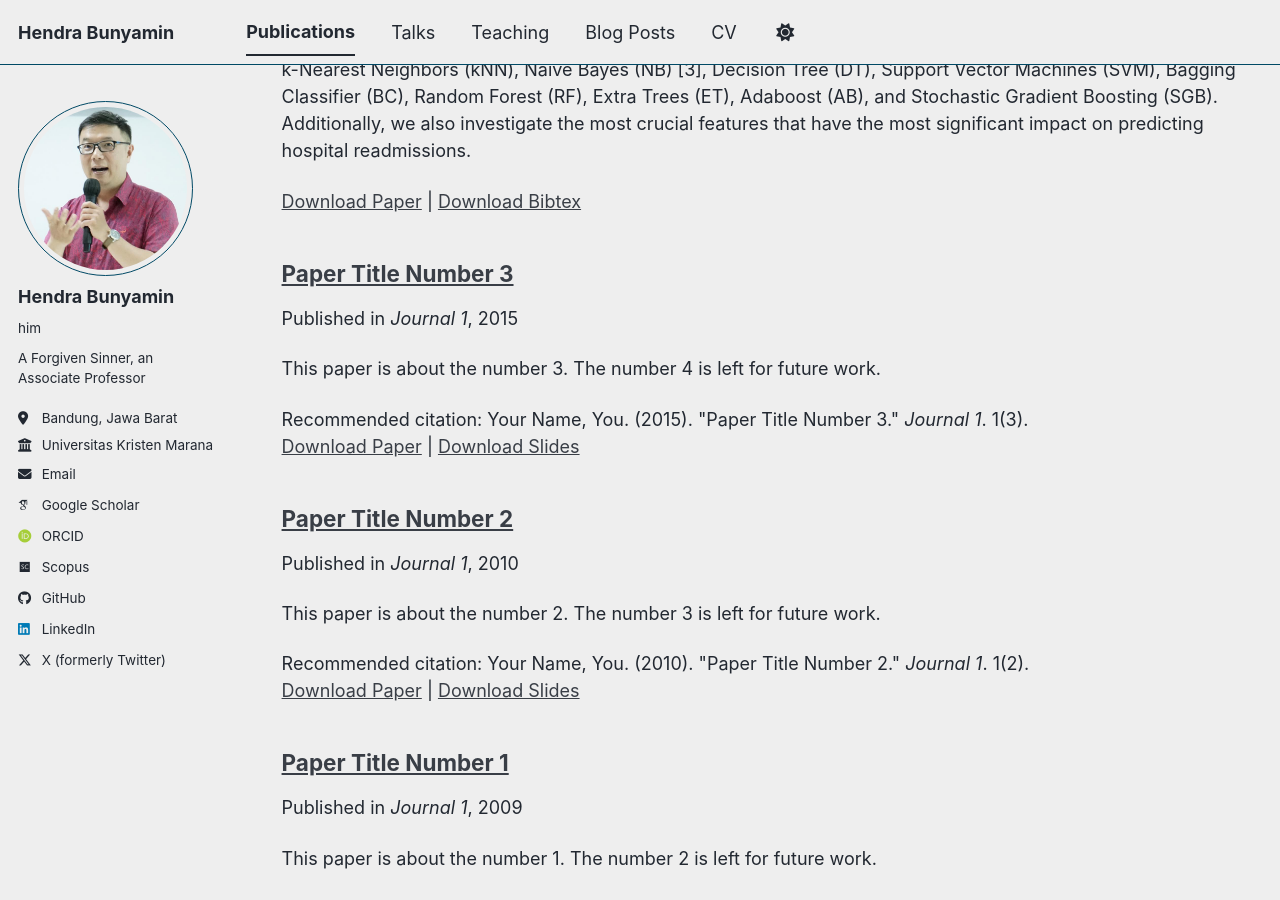
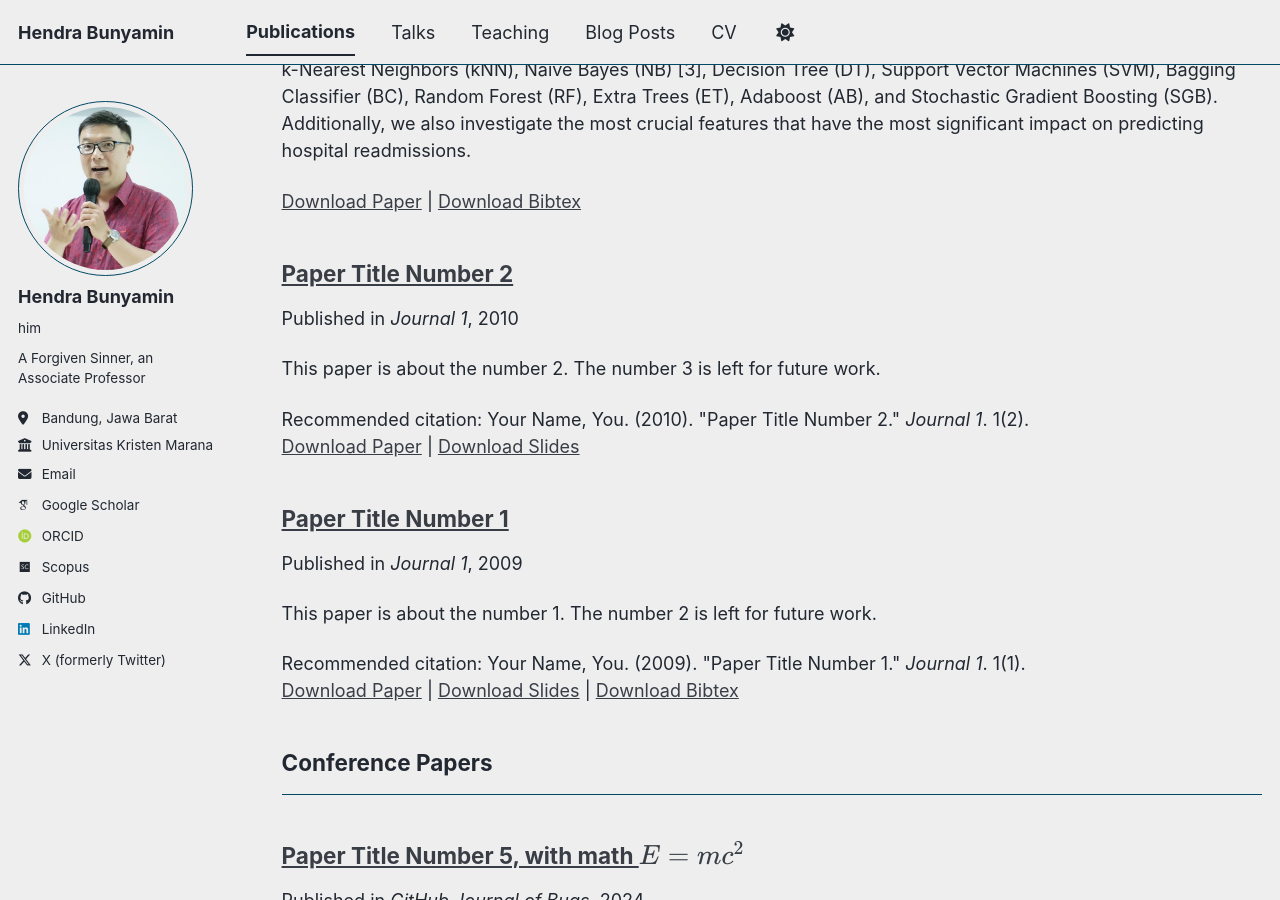
Before and after one commit to hbunyamin/hbunyamin.github.io, a Jekyll site: the page built from _pages/publications.html, in a window 1280 px wide and 900 px high, scrolled down 725 px. Built offline with Jekyll 4.4.1, drawn with Linux system fonts in a browser that asks for light colours; some web fonts are replaced; a script bundle is joined from its source files by our own code; library files that are not in the unit come from our copies.

```diff
--- a/_publications/2015-10-01-paper-title-number-3.md
+++ /dev/null
@@ -1,14 +0,0 @@
----
-title: "Paper Title Number 3"
-collection: publications
-category: manuscripts
-permalink: /publication/2015-10-01-paper-title-number-3
-excerpt: 'This paper is about the number 3. The number 4 is left for future work.'
-date: 2015-10-01
-venue: 'Journal 1'
-slidesurl: 'https://academicpages.github.io/files/slides3.pdf'
-paperurl: 'https://academicpages.github.io/files/paper3.pdf'
-citation: 'Your Name, You. (2015). &quot;Paper Title Number 3.&quot; <i>Journal 1</i>. 1(3).'
----
-
-The contents above will be part of a list of publications, if the user clicks the link for the publication than the contents of section will be rendered as a full page, allowing you to provide more information about the paper for the reader. When publications are displayed as a single page, the contents of the above "citation" field will automatically be included below this section in a smaller font.
```
Also changed, not shown: _talks/2012-03-01-talk-1.md (+1 -0 lines), _posts/2019-03-22-ruang-vektor.md (renamed from _posts/2019-03-22-blog-post-5.md).
